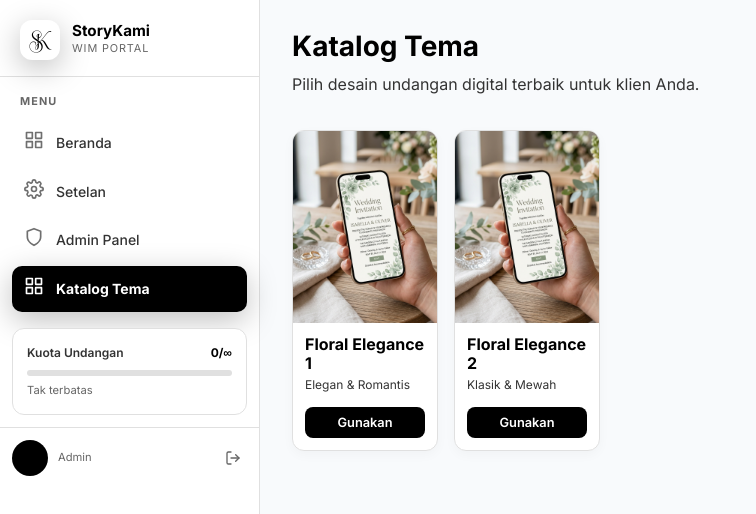
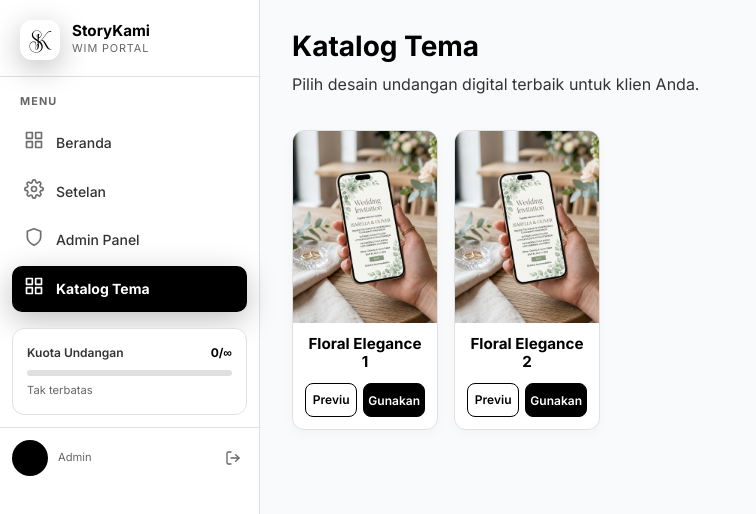
Before and after one commit to genku-id/storykami, a Next.js app: page /wim/dashboard/katalog in a window 1280 px wide. Shown: the top 514 px of the page, without its empty margins (0-756 px from the left). Built offline with nearby package versions, Linux system fonts and the light colour scheme; no server answers; the database is empty; sample sign-in values are in the browser's storage; a web font is replaced by a local one.

Commit message:
feat: replace template description with preview button side-by-side with gunakan

```diff
--- a/src/app/wim/dashboard/katalog/page.js
+++ b/src/app/wim/dashboard/katalog/page.js
@@ -6,13 +6,13 @@ const TEMPLATES = [
   {
     id: 'template-floral1',
     title: 'Floral Elegance 1',
-    desc: 'Elegan & Romantis',
+    demo: '/demo/template-floral1/index.html?to=Tamu+Demo',
     preview: '/images/floral1_preview.png',
   },
   {
     id: 'template-floral2',
     title: 'Floral Elegance 2',
-    desc: 'Klasik & Mewah',
+    demo: '/demo/template-floral2/index.html?to=Tamu+Demo',
     preview: '/images/floral2_preview.png',
   }
 ];
@@ -59,21 +59,47 @@ export default function KatalogPage() {
               />
             </div>
             <div style={{ padding: '12px' }}>
-              <h3 style={{ fontSize: '1rem', fontWeight: 700, margin: '0 0 2px 0', color: 'var(--text-primary)', lineHeight: 1.2 }}>{tpl.title}</h3>
-              <p style={{ color: 'var(--text-secondary)', fontSize: '0.75rem', margin: '0 0 12px 0' }}>{tpl.desc}</p>
+              <h3 style={{ fontSize: '0.95rem', fontWeight: 700, margin: '0 0 12px 0', color: 'var(--text-primary)', lineHeight: 1.2, textAlign: 'center' }}>{tpl.title}</h3>
 
-              <div style={{ display: 'flex', gap: '8px' }}>
+              <div style={{ display: 'flex', gap: '6px' }}>
+                <a
+                  href={tpl.demo}
+                  target="_blank"
+                  rel="noreferrer"
+                  style={{
+                    flex: 1,
+                    background: 'transparent',
+                    color: '#000',
+                    border: '1px solid #000',
+                    padding: '6px 4px',
+                    borderRadius: '8px',
+                    fontWeight: 600,
+                    fontSize: '0.75rem',
+                    cursor: 'pointer',
+                    fontFamily: 'var(--font-outfit)',
+                    transition: 'all 0.2s',
+                    textDecoration: 'none',
+                    textAlign: 'center',
+                    display: 'flex',
+                    alignItems: 'center',
+                    justifyContent: 'center'
+                  }}
+                  onMouseEnter={e => e.currentTarget.style.background = 'rgba(0,0,0,0.05)'}
+                  onMouseLeave={e => e.currentTarget.style.background = 'transparent'}
+                >
+                  Previu
+                </a>
                 <button
                   onClick={() => handlePilih(tpl.id)}
                   style={{
                     flex: 1,
                     background: '#000',
                     color: '#fff',
-                    border: 'none',
-                    padding: '8px',
+                    border: '1px solid #000',
+                    padding: '6px 4px',
                     borderRadius: '8px',
                     fontWeight: 600,
-                    fontSize: '0.8rem',
+                    fontSize: '0.75rem',
                     cursor: 'pointer',
                     fontFamily: 'var(--font-outfit)',
                     transition: 'opacity 0.2s'
```
